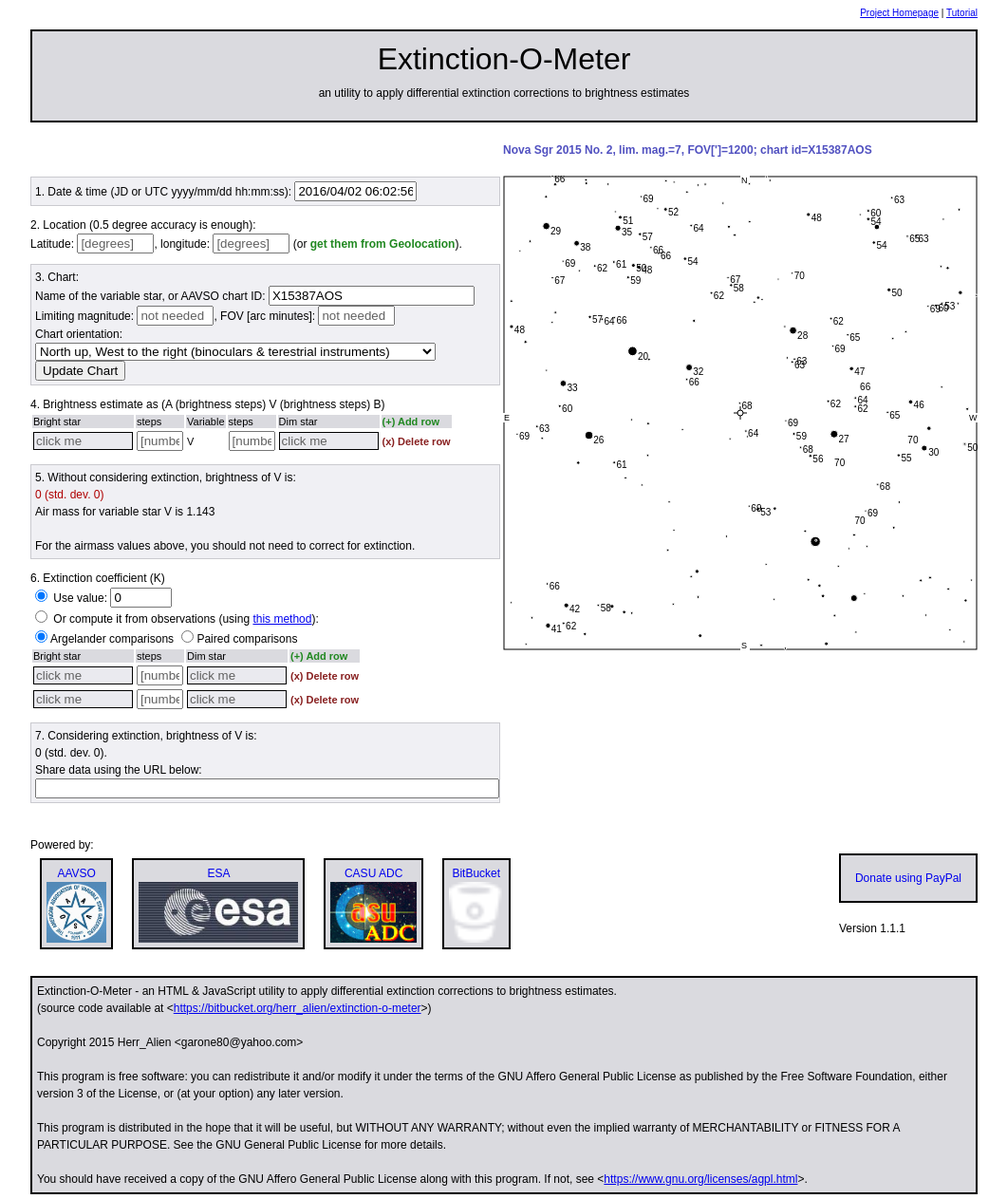
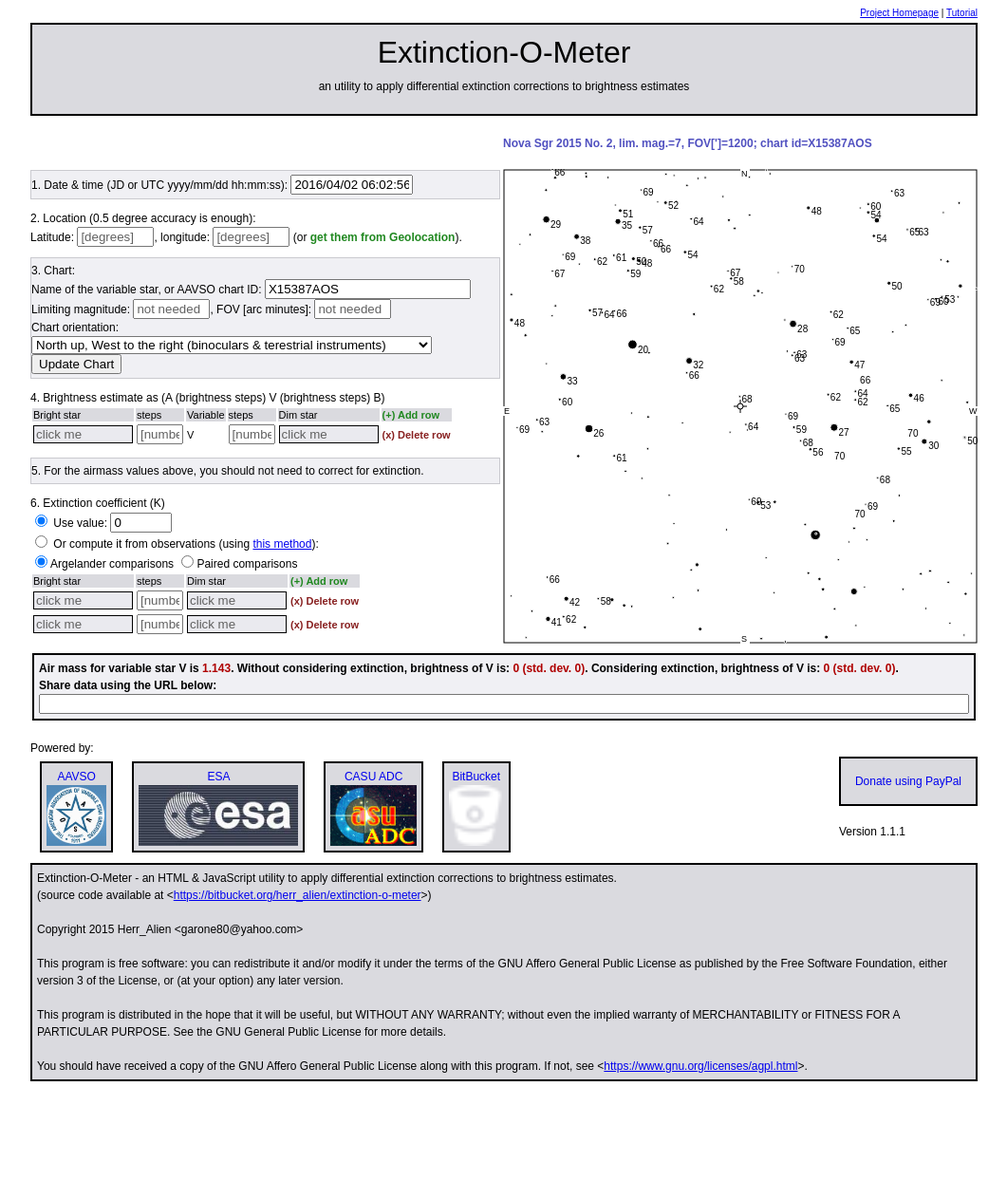
Before and after one commit to HerrAlien/extinction, a PHP site: page / in a window 1280 px wide. Shown: the whole page at 95% size, without its empty margins (109-1170 px from the left). After the commit the page ends 1139 px from the top, so only its background shows below. Run offline with PHP 8.4, Linux system fonts and the light colour scheme.

Commit message:
better MVC?

```diff
--- a/index.html
+++ b/index.html
@@ -86,10 +86,7 @@ along with this program.  If not, see https://www.gnu.org/licenses/agpl.html
               </table>
             </li>
             <li  class="alt">
-              <span class="title">Without considering extinction</span>, brightness of V is:<br>
-              <span id="brightnessNoExtinction">unknown</span>
-              <br>Air mass for variable star V is <span id="airmassV">unknown</span><br>
-              <br>
+
               For the airmass values above, you should <span id="shouldComputeExtinction">not need to</span> correct for extinction.
           </li>
 
@@ -105,12 +102,6 @@ along with this program.  If not, see https://www.gnu.org/licenses/agpl.html
               </table>
           </li>
 
-          <li class="alt">
-          <span class="title">Considering extinction</span>, brightness of V is:<br>
-          <span id="brightnessWithExtinction">unknown</span>.<br>
-         Share data using the URL below:<br>
-		 <input id="datashareurl"/>
-          </li>
 
         </ol>
         </div>
@@ -121,11 +112,22 @@ along with this program.  If not, see https://www.gnu.org/licenses/agpl.html
                 <g id="svgimage">
                 </g>
             </svg>
+
             </div>
 
       </div>
 
         <div class="clear">&nbsp;</div>
+
+ <div id="results">
+            Air mass for variable star <span id="varname0">V</span> is <span id="airmassV">unknown</span>.
+            <span class="title">Without considering extinction</span>, brightness of <span id="varname1">V</span> is:
+              <span id="brightnessNoExtinction">unknown</span>.
+          <span class="title">Considering extinction</span>, brightness of <span id="varname2">V</span> is:
+          <span id="brightnessWithExtinction">unknown</span>. <br>
+        Share data using the URL below:<br>
+		 <input id="datashareurl"/>
+            </div>
 
 	  <div id="footer">
 		<div id="poweredBy">
--- a/scripts/datashare.js
+++ b/scripts/datashare.js
@@ -34,6 +34,7 @@ var DataShareLoader = {
     },
 
     initFromMembers : function () {
+		DataShareLoader.urlDataObj = false;
         if (!DataShareLoader.url)
             return;
         if (!Initialization.doneInit) {
@@ -42,7 +43,8 @@ var DataShareLoader = {
         }
 
         DataShareLoader.initDataObj();
-        DataShareLoader.loadFromObj();
+		if (DataShareLoader.urlDataObj)
+			DataShareLoader.loadFromObj();
     },
 
     initDataObj : function () {
@@ -53,12 +55,17 @@ var DataShareLoader = {
     },
 
     loadFromObj : function () {
-        LocationUI.latitude.value = DataShareLoader.urlDataObj.lat;
-        LocationUI.longitude.value = DataShareLoader.urlDataObj.long;
-        LocationUI.dateTime.value = DataShareLoader.urlDataObj.dateTime;
+		if (DataShareLoader.urlDataObj.lat)
+			LocationUI.latitude.value = DataShareLoader.urlDataObj.lat;
+
+		if (DataShareLoader.urlDataObj.long)
+			LocationUI.longitude.value = DataShareLoader.urlDataObj.long;
+
+		if (DataShareLoader.urlDataObj.dateTime)
+			LocationUI.dateTime.value = DataShareLoader.urlDataObj.dateTime;
         // TODO: user input update
-
-        ChartController.ui.variableStarElem.value = DataShareLoader.urlDataObj.id;
+        if (DataShareLoader.urlDataObj.id)
+			ChartController.ui.variableStarElem.value = DataShareLoader.urlDataObj.id;
 
         // save various callbacks (PhotmetryTable.onInit, Hipparcos.onInit)
         DataShareLoader.callbacks.AAVSO = PhotmetryTable.onInit;
--- a/style/default.css
+++ b/style/default.css
@@ -78,6 +78,9 @@ html, body {
 
 .clear {
     clear: both;
+    height: 1px;
+    line-height: 1px;
+    margin: 0px;
 }
 
 a, .readyToSelect {
@@ -114,14 +117,9 @@ pre {
     padding: 4px 0px 4px 0px;
 }
 
-#wizard ol li {
-	padding: 4px 0px 4px 0px;
-}
-
-#wizard ol li.alt{
+#wizard ol li.alt, #results{
 	background-color: #F0F0F4;
 	border: solid 1px #CaCaCf;
-	padding: 4px 0px 4px 4px;
 }
 
 span.title {
@@ -156,7 +154,7 @@ span.title {
   box-shadow: none;
 }
 
-#brightnessNoExtinction {
+#brightnessNoExtinction, #airmassV , #brightnessWithExtinction{
   color: #AF0000;
 }
 
@@ -228,7 +226,7 @@ text-align: center;
 #topmenu {
     text-align: right;
     font-size: 10px;
-    margin: 0px 0px -10px 0px;
+    margin: 0px;
     float: right;
 }
 
@@ -255,6 +253,14 @@ td {
 }
 
 .norating {
+}
+
+#results {
+    font-weight: bold;
+    margin: 0px auto 20px auto;
+    padding: 5px;
+    width: 980px;
+    border: 2px solid #000000;
 }
 
 svg, #svgContainer {
```
